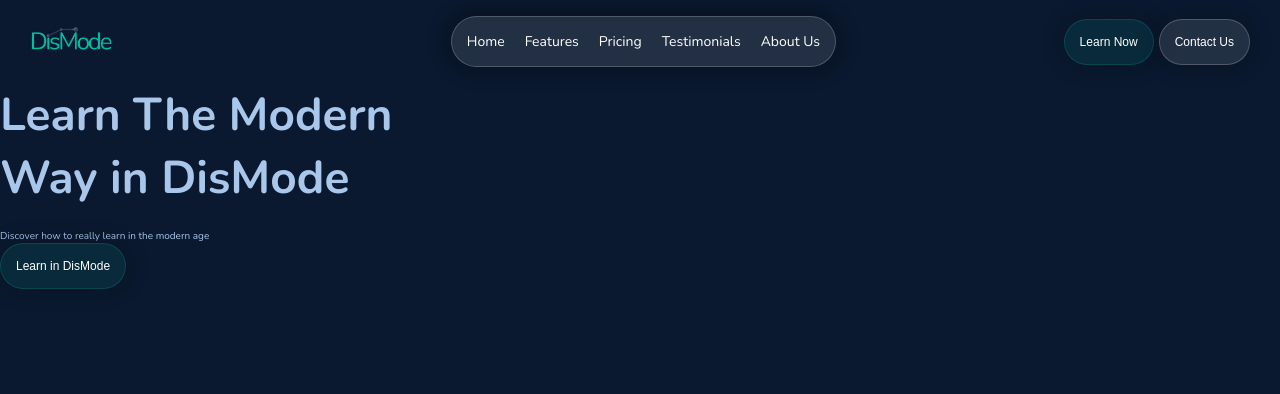
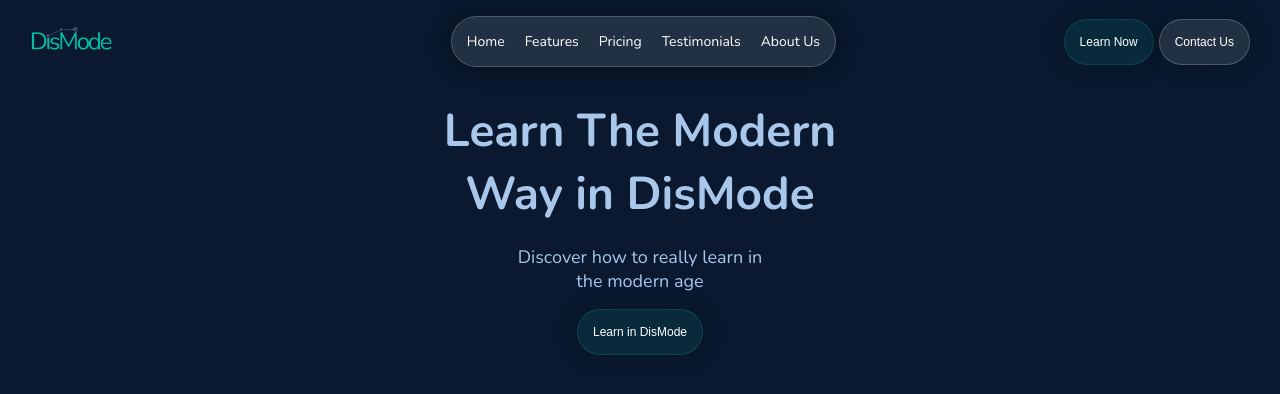
Before and after one commit to ArmanDevSil/dismode-landing-page, a React (Vite) app: page / in a window 1280 px wide. Shown: the top 394 px of the page. Built offline with nearby package versions, Linux system fonts and the light colour scheme.

Commit message:
Add initial 'Hero' styles

```diff
--- /dev/null
+++ b/src/components/sections/Hero.module.css
@@ -0,0 +1,14 @@
+.sectionHero {
+  padding: 1.6rem 3rem;
+}
+
+.heroTextBox {
+  text-align: center;
+}
+
+.heroTextBox p {
+  font-size: 1.8rem;
+  margin-bottom: 1.6rem;
+  width: 25rem;
+  text-align: center;
+}
--- a/src/components/sections/Hero.tsx
+++ b/src/components/sections/Hero.tsx
@@ -1,9 +1,10 @@
 import Button from '../ui/Button/Button';
+import styles from './Hero.module.css';
 
 const Hero = () => {
   return (
-    <section className="section section--header">
-      <div className="hero-text-box">
+    <section className={`section ${styles.sectionHero} flex flex-center`}>
+      <div className={`${styles.heroTextBox} flex flex-center flex-column`}>
         <h1>Learn The Modern Way in DisMode</h1>
         <p>Discover how to really learn in the modern age</p>
         <Button className="btn btn--cta" text="Learn in DisMode" />
```
